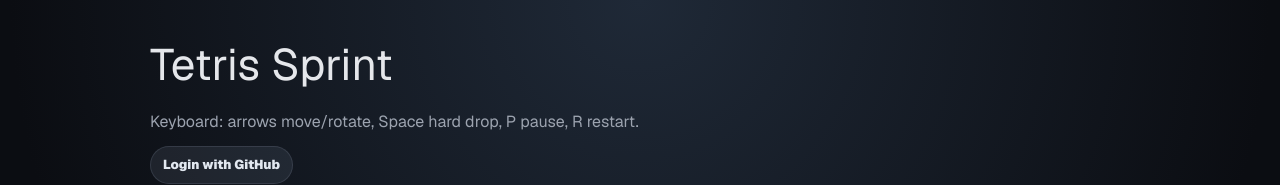
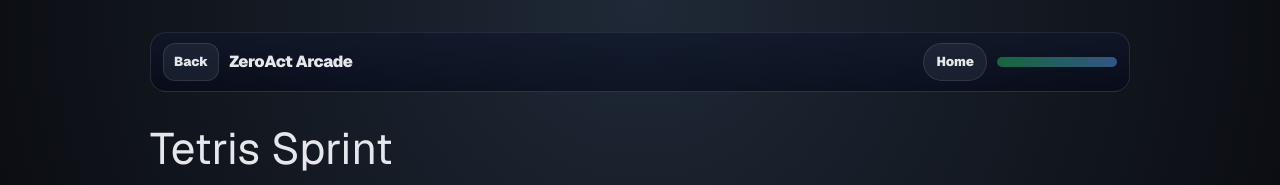
Before and after one commit to ZeroAct/zeroact.github.io, a Next.js app: page /tetris in a window 1280 px wide. Shown: the top 185 px of the page. Built offline with nearby package versions, Linux system fonts and the light colour scheme; no server answers; the database is empty.

Commit message:
Add ArcadeNav and improve requests submit UX

```diff
--- a/app/requests/page.tsx
+++ b/app/requests/page.tsx
@@ -1,4 +1,5 @@
 import AuthButton from "@/components/AuthButton";
+import ArcadeNav from "@/components/ArcadeNav";
 import RequestsBoard from "@/components/RequestsBoard";
 
 export default function RequestsPage() {
@@ -14,6 +15,7 @@ export default function RequestsPage() {
       }}
     >
       <div style={{ maxWidth: "1080px", margin: "0 auto", display: "grid", gap: "18px" }}>
+        <ArcadeNav />
         <header style={{ display: "grid", gap: "10px" }}>
           <div
             style={{
--- a/app/tetris/page.tsx
+++ b/app/tetris/page.tsx
@@ -2,6 +2,7 @@
 
 import { useEffect, useMemo, useRef, useState } from "react";
 import AuthButton from "@/components/AuthButton";
+import ArcadeNav from "@/components/ArcadeNav";
 import { useAuth } from "@/lib/auth";
 import { supabase } from "@/lib/supabaseClient";
 
@@ -511,6 +512,7 @@ export default function TetrisPage() {
           width: "100%",
         }}
       >
+        <ArcadeNav />
         <header style={{ display: "grid", gap: "12px" }}>
           <h1 style={{ fontSize: "clamp(28px, 4vw, 44px)", margin: 0 }}>
             Tetris Sprint
--- /dev/null
+++ b/components/ArcadeNav.tsx
@@ -0,0 +1,90 @@
+"use client";
+
+import Link from "next/link";
+
+export default function ArcadeNav({
+  title = "ZeroAct Arcade",
+}: {
+  title?: string;
+}) {
+  return (
+    <div
+      style={{
+        display: "flex",
+        alignItems: "center",
+        justifyContent: "space-between",
+        gap: "12px",
+        padding: "10px 12px",
+        borderRadius: "16px",
+        border: "1px solid rgba(148, 163, 184, 0.18)",
+        background:
+          "linear-gradient(180deg, rgba(15, 23, 42, 0.70), rgba(2, 6, 23, 0.55))",
+      }}
+    >
+      <div style={{ display: "flex", gap: "10px", alignItems: "center" }}>
+        <button
+          type="button"
+          onClick={() => {
+            // If the user landed directly on this page, "Back" can be a no-op.
+            if (window.history.length > 1) window.history.back();
+            else window.location.href = "/";
+          }}
+          style={{
+            border: "1px solid rgba(148, 163, 184, 0.18)",
+            background: "rgba(148, 163, 184, 0.10)",
+            color: "#e5e7eb",
+            borderRadius: "12px",
+            padding: "8px 10px",
+            fontSize: "13px",
+            fontWeight: 900,
+            cursor: "pointer",
+          }}
+          title="Back"
+        >
+          Back
+        </button>
+        <Link
+          href="/"
+          style={{
+            textDecoration: "none",
+            color: "#e5e7eb",
+            fontWeight: 950,
+            letterSpacing: "-0.02em",
+          }}
+        >
+          {title}
+        </Link>
+      </div>
+
+      <div style={{ display: "flex", gap: "10px", alignItems: "center" }}>
+        <Link
+          href="/"
+          style={{
+            textDecoration: "none",
+            border: "1px solid rgba(148, 163, 184, 0.18)",
+            background: "rgba(148, 163, 184, 0.10)",
+            color: "#e5e7eb",
+            borderRadius: "999px",
+            padding: "8px 12px",
+            fontSize: "13px",
+            fontWeight: 900,
+          }}
+        >
+          Home
+        </Link>
+        <div
+          aria-hidden
+          style={{
+            height: "10px",
+            width: "120px",
+            borderRadius: "999px",
+            background:
+              "linear-gradient(90deg, rgba(34, 197, 94, 0.55), rgba(96, 165, 250, 0.55))",
+            filter: "blur(0.2px)",
+            opacity: 0.85,
+          }}
+        />
+      </div>
+    </div>
+  );
+}
--- a/components/RequestsBoard.tsx
+++ b/components/RequestsBoard.tsx
@@ -1,6 +1,7 @@
 "use client";
 
 import { useEffect, useMemo, useState } from "react";
+import Link from "next/link";
 import { supabase } from "@/lib/supabaseClient";
 import { useAuth } from "@/lib/auth";
 import { triageRequest } from "@/components/requestTriage";
@@ -42,6 +43,7 @@ export default function RequestsBoard() {
   const [title, setTitle] = useState("");
   const [body, setBody] = useState("");
   const [submitting, setSubmitting] = useState(false);
+  const [submitSuccess, setSubmitSuccess] = useState<string | null>(null);
 
   const filtered = useMemo(() => {
     return rows.filter((r) => r.game === game && (status === "all" || r.status === status));
@@ -82,6 +84,8 @@ export default function RequestsBoard() {
     if (!title.trim() || !body.trim()) return;
 
     setSubmitting(true);
+    setError(null);
+    setSubmitSuccess(null);
     try {
       const { error } = await supabase.from("feature_requests").insert({
         game,
@@ -95,6 +99,7 @@ export default function RequestsBoard() {
       }
       setTitle("");
       setBody("");
+      setSubmitSuccess("Request submitted.");
       await load();
     } finally {
       setSubmitting(false);
@@ -205,6 +210,58 @@ export default function RequestsBoard() {
               gap: "10px",
             }}
           >
+            {submitSuccess && (
+              <div
+                style={{
+                  borderRadius: "12px",
+                  border: "1px solid rgba(34, 197, 94, 0.25)",
+                  background: "rgba(34, 197, 94, 0.08)",
+                  padding: "10px 12px",
+                  display: "flex",
+                  gap: "10px",
+                  alignItems: "center",
+                  flexWrap: "wrap",
+                  justifyContent: "space-between",
+                }}
+              >
+                <div style={{ color: "#bbf7d0", fontWeight: 900, fontSize: "13px" }}>
+                  {submitSuccess}
+                </div>
+                <div style={{ display: "flex", gap: "10px", alignItems: "center" }}>
+                  <Link
+                    href="/"
+                    style={{
+                      textDecoration: "none",
+                      border: "1px solid rgba(148, 163, 184, 0.18)",
+                      background: "rgba(148, 163, 184, 0.10)",
+                      color: "#e5e7eb",
+                      borderRadius: "999px",
+                      padding: "8px 12px",
+                      fontSize: "13px",
+                      fontWeight: 900,
+                    }}
+                  >
+                    Go Home
+                  </Link>
+                  <button
+                    type="button"
+                    onClick={() => setSubmitSuccess(null)}
+                    style={{
+                      border: "1px solid rgba(148, 163, 184, 0.18)",
+                      background: "rgba(2, 6, 23, 0.25)",
+                      color: "#e5e7eb",
+                      borderRadius: "999px",
+                      padding: "8px 12px",
+                      fontSize: "13px",
+                      fontWeight: 900,
+                      cursor: "pointer",
+                    }}
+                  >
+                    Dismiss
+                  </button>
+                </div>
+              </div>
+            )}
             <input
               value={title}
               onChange={(e) => setTitle(e.target.value)}
```
